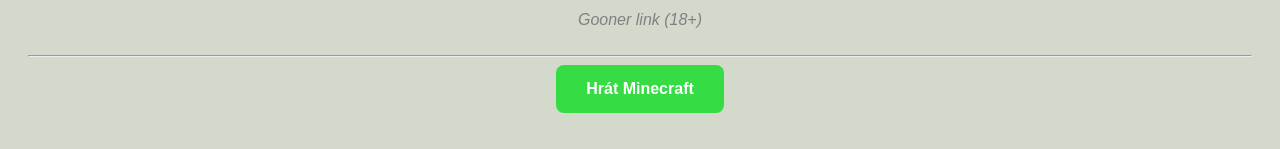
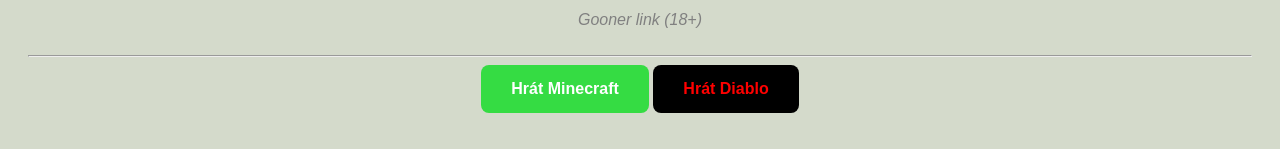
Before and after one commit to JirkaMaster9/test, a plain HTML site: page index.html in a window 1280 px wide. Shown: the part 530-679 px from the top of the page. Drawn offline with Linux system fonts and the light colour scheme.

Commit message:
Add Diablo launch button

```diff
--- a/index.html
+++ b/index.html
@@ -25,6 +25,8 @@
 
     <a href="test.html" class="btn-mc">Hrát Minecraft</a>
 
+    <a href="https://d07riv.github.io/diabloweb/" class="btn-diablo">Hrát Diablo</a>
+
     <br><br><br>
 
     <audio controls loop autoplay>
--- a/style.css
+++ b/style.css
@@ -32,6 +32,16 @@
     font-weight: bold;
 }
 
+.btn-diablo {
+    display: inline-block;
+    background-color: #000000;
+    color: #ff0000;
+    padding: 15px 30px;
+    text-decoration: none;
+    border-radius: 8px;
+    font-weight: bold;
+}
+
 .goon-img {
     max-width: 100%;
     height: auto;
```
